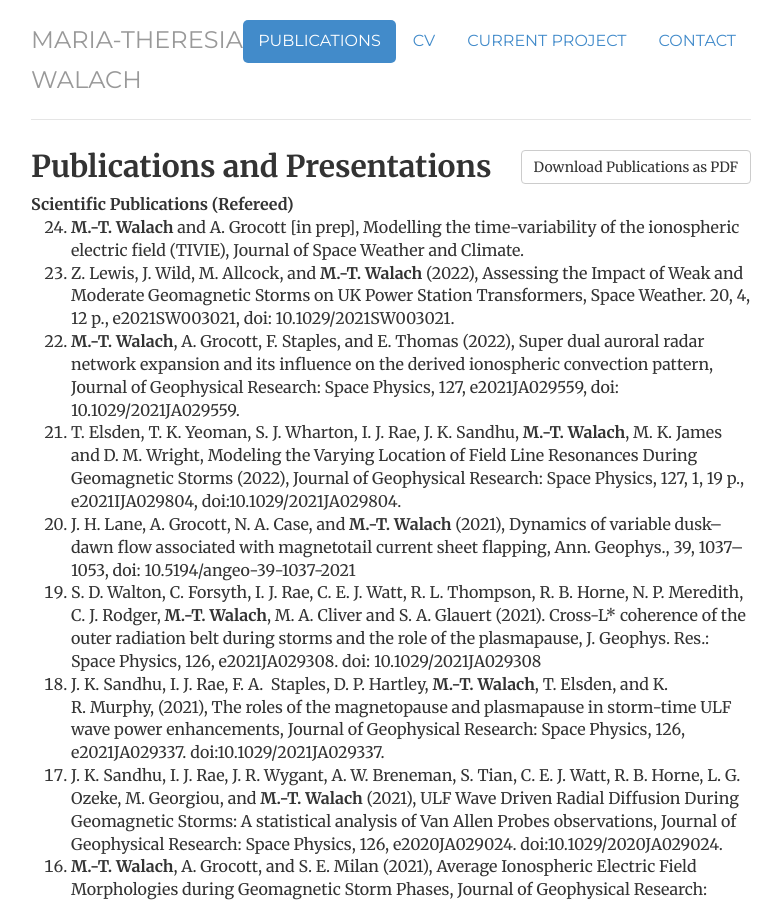
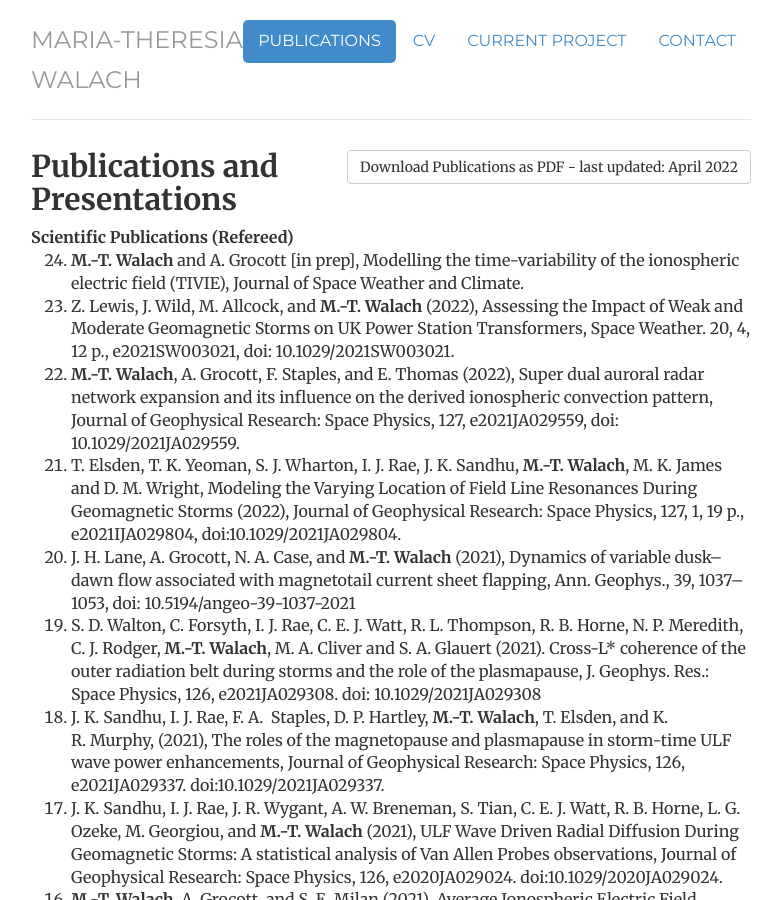
Before and after one commit to mtwalach/mtwalach.github.io, a Jekyll site: the page built from publications/index.html, in a window 1280 px wide and 900 px high. Shown: the whole window, without its empty margins (249-1031 px from the left). Built offline with Jekyll 4.4.1, drawn with Linux system fonts in a browser that asks for light colours.

Commit message:
dates when last updated

```diff
--- a/cv/index.html
+++ b/cv/index.html
@@ -9,7 +9,7 @@ contact: passive
 description:   Maria-Theresia Walach // Space plasma physics & planetary science.
 ---
 <div class="cv">
-	<a href="/files/CV_Nov2021_MTW.pdf"target="_blank" class="btn btn-default pull-right" title="Download CV as PDF">Download 2 page CV</a>
+	<a href="/files/CV_Nov2021_MTW.pdf"target="_blank" class="btn btn-default pull-right" title="Download CV as PDF">Download 2 page CV  - last updated: November 2021</a>
 				<div itemscope itemtype="http://data-vocabulary.org/Person">
 				<span itemprop="name"><h1>Maria-Theresia Walach</h1></span>
 				<address>
--- a/publications/index.html
+++ b/publications/index.html
@@ -8,8 +8,8 @@ notes: passive
 contact: passive
 description:   Maria-Theresia Walach // Space plasma physics & planetary science.
 ---
-<div class="Publications">
-	<a href="/files/Publication_list_Apr2022_MTW.pdf"target="_blank" class="btn btn-default pull-right" title="Download Publications as PDF">Download Publications as PDF</a>
+<div class="Publications - last updated: April 2022">
+	<a href="/files/Publication_list_Apr2022_MTW.pdf"target="_blank" class="btn btn-default pull-right" title="Download Publications as PDF">Download Publications as PDF - last updated: April 2022</a>
 					<h2>Publications and Presentations</h2>
             <strong>Scientific Publications (Refereed)</strong>
             <ol reversed>
```
Also changed, not shown: 1 other file.
